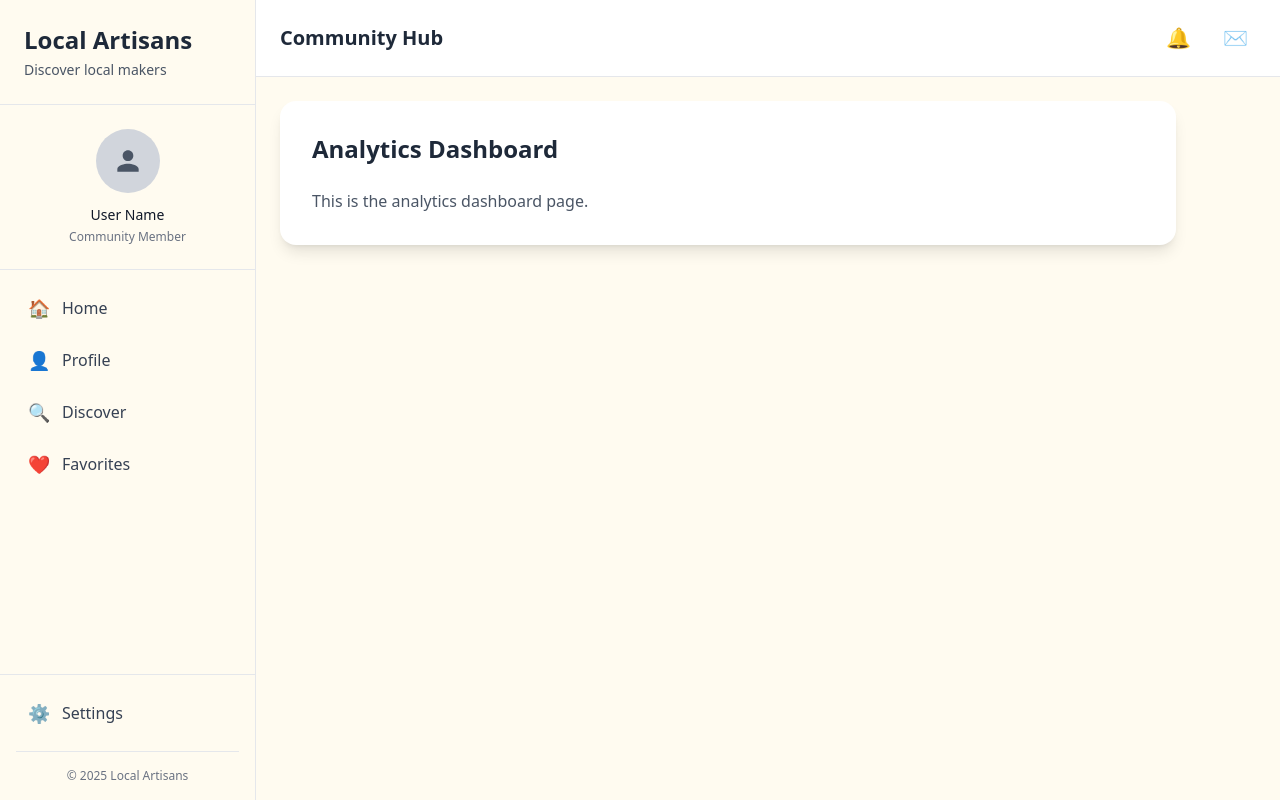
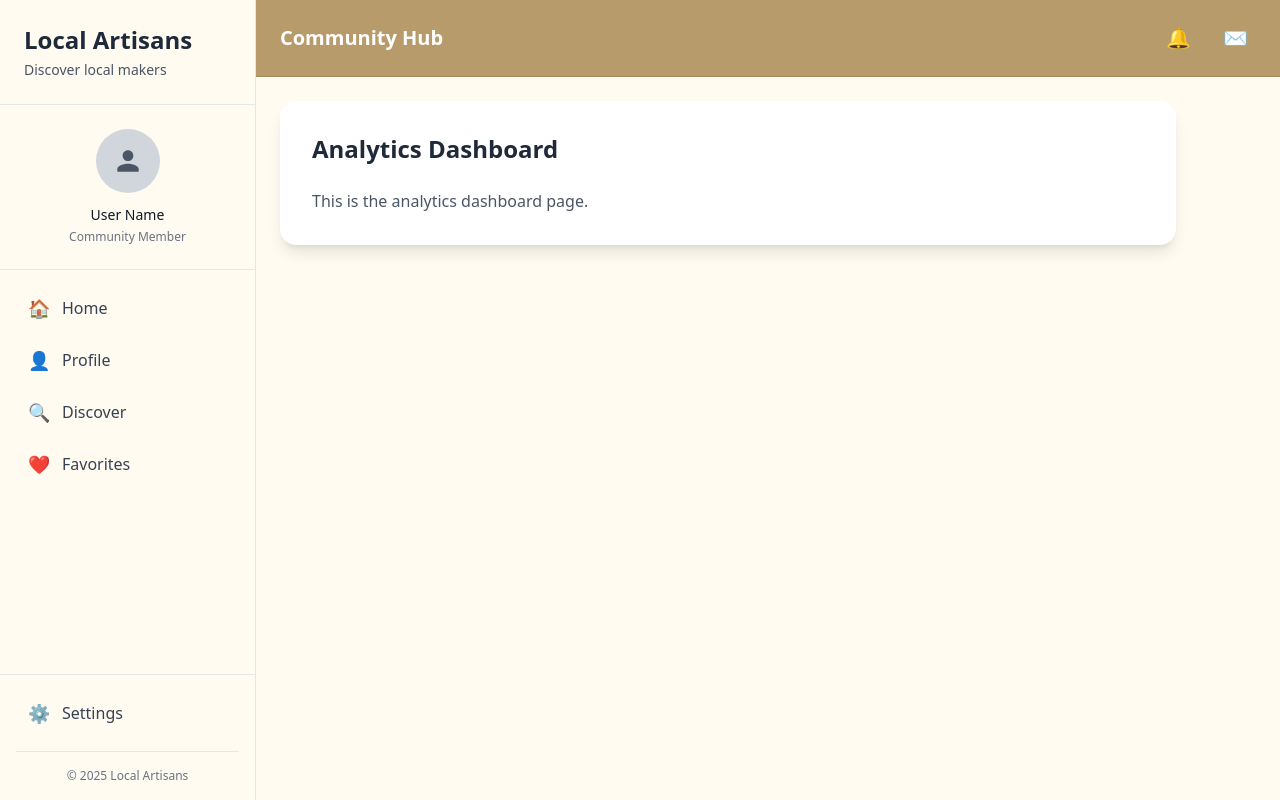
Before and after one commit to drewb73/local-artisans, a Next.js app: page /analytics in a window 1280 px wide. Built offline with nearby package versions, Linux system fonts and the light colour scheme; no server answers.

Commit message:
Update top bar styling with darker background and white text for improved visibility

```diff
--- a/app/(authenticated)/layout.tsx
+++ b/app/(authenticated)/layout.tsx
@@ -134,17 +134,17 @@ export default function AuthenticatedLayout({
 
       {/* Main Content Area */}
       <div className="flex-1 flex flex-col">
-        {/* Top Bar with Emoji Icons and UserButton */}
-        <header className="bg-white border-b border-gray-200 px-6 py-4">
+        {/* Top Bar with darker yellow-brown background */}
+        <header className="bg-[#B89B6A] border-b border-[#A68C5F] px-6 py-4">
           <div className="flex justify-between items-center">
-            <h1 className="text-xl font-semibold text-gray-800">
+            <h1 className="text-xl font-semibold text-white">
               {userType === 'business' ? 'Business Dashboard' : 'Community Hub'}
             </h1>
 
             {/* Right side emoji icons */}
             <div className="flex items-center space-x-4">
               {/* Notifications - Bell emoji */}
-              <button className="relative p-2 text-gray-600 hover:text-gray-800 hover:bg-gray-100 rounded-lg transition">
+              <button className="relative p-2 text-white hover:text-gray-100 hover:bg-[#A68C5F] rounded-lg transition">
                 <span className="text-xl">🔔</span>
                 {/* Notification badge - hidden for now */}
                 <span className="absolute -top-1 -right-1 bg-red-500 text-white text-xs rounded-full w-5 h-5 flex items-center justify-center hidden">
@@ -153,7 +153,7 @@ export default function AuthenticatedLayout({
               </button>
 
               {/* Messages - Envelope emoji */}
-              <button className="relative p-2 text-gray-600 hover:text-gray-800 hover:bg-gray-100 rounded-lg transition">
+              <button className="relative p-2 text-white hover:text-gray-100 hover:bg-[#A68C5F] rounded-lg transition">
                 <span className="text-xl">✉️</span>
                 {/* Message badge - hidden for now */}
                 <span className="absolute -top-1 -right-1 bg-blue-500 text-white text-xs rounded-full w-5 h-5 flex items-center justify-center hidden">
```
